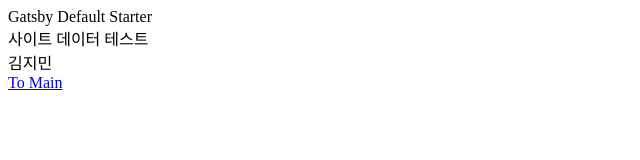
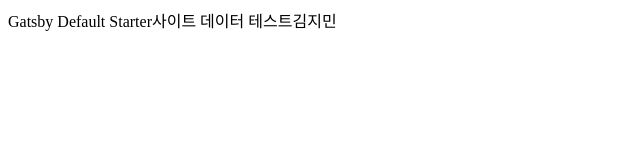
Before and after one commit to Vcro1531/Portfolio, a Gatsby site: page /info in a window 1280 px wide. Shown: the whole page, without its empty margins (0-640 px from the left). Built offline with nearby package versions, Linux system fonts and the light colour scheme; Gatsby itself is replaced by a stand-in of ours.

Commit message:
⚰️ :: 테스트 코드 삭제

```diff
--- a/src/components/Text.tsx
+++ /dev/null
@@ -1,11 +0,0 @@
-import React, { FunctionComponent } from "react"
-
-type TextProps = {
-  text: string
-}
-
-const Text: FunctionComponent<TextProps> = function ({ text }) {
-  return <div>{text}</div>
-}
-
-export default Text
--- a/src/pages/index.tsx
+++ b/src/pages/index.tsx
@@ -1,11 +1,9 @@
 import React, { FunctionComponent } from "react"
-import Text from "components/Text"
 import { Link } from "gatsby"
 
 const IndexPage: FunctionComponent = function () {
   return (
     <div>
-      <Text text="Hello World" />
       <Link to="/info">To Info</Link>
     </div>
   )
--- a/src/pages/info.tsx
+++ b/src/pages/info.tsx
@@ -1,7 +1,5 @@
 import React, { FunctionComponent } from "react"
 import { graphql } from "gatsby"
-import Text from "components/Text"
-import { Link } from "gatsby"
 
 type InfoPageProps = {
   data: {
@@ -24,10 +22,9 @@
 }) {
   return (
     <div>
-      <Text text={title} />
-      <Text text={description} />
-      <Text text={author} />
-      <Link to="/">To Main</Link>
+      {title}
+      {description}
+      {author}
     </div>
   )
 }
```
